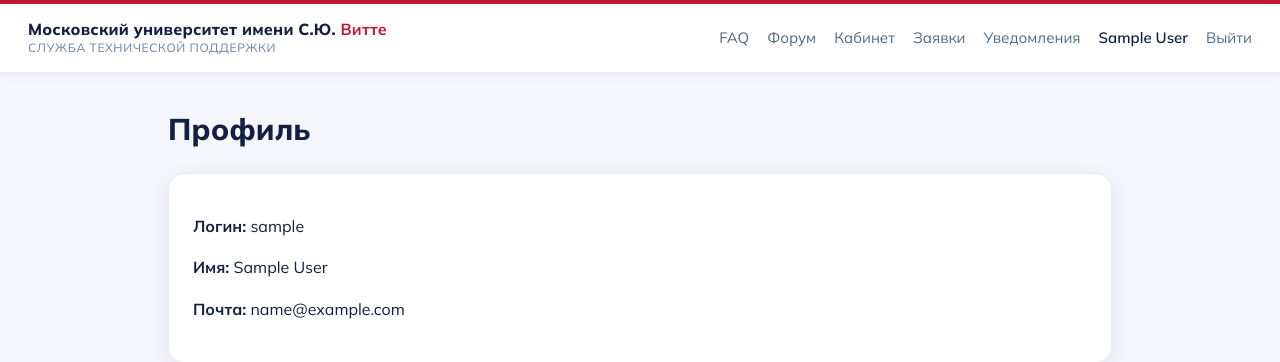
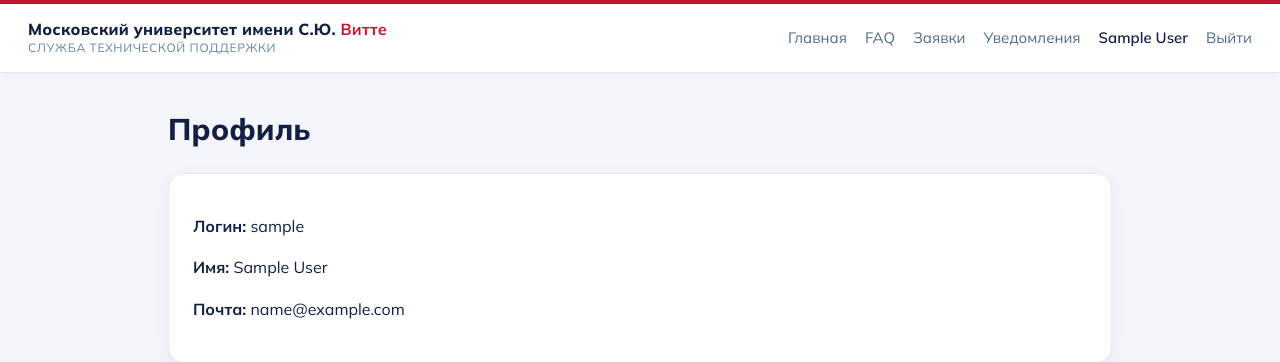
Before and after one commit to Olfm/tech-support-helpdesk, a Django app: page /accounts/profile/ in a window 1280 px wide. Shown: the top 362 px of the page. Run offline with Django 4.2, Linux system fonts and the light colour scheme; the visitor is signed in with stand-in values (Sample User, id 1); data that the repository does not hold is empty.

Commit message:
Меню: убрала Форум и Кабинет, добавила Главную, логотип ведёт на сайт университета

```diff
--- a/templates/base.html
+++ b/templates/base.html
@@ -13,15 +13,14 @@
 <body>
 <div class="topbar"></div>
 <header class="site-header">
-    <a class="brand" href="{% url 'tickets:home' %}">
+    <a class="brand" href="https://www.muiv.ru" target="_blank" rel="noopener">
         <span class="brand-title">Московский университет имени С.Ю.&nbsp;<b>Витте</b></span>
         <span class="brand-sub">Служба технической поддержки</span>
     </a>
     <nav class="nav">
+        <a href="{% url 'tickets:home' %}">Главная</a>
         <a href="{% url 'faq:list' %}">FAQ</a>
-        <a href="{% url 'forum:topic_list' %}">Форум</a>
         {% if user.is_authenticated %}
-            <a href="{% url 'tickets:dashboard' %}">Кабинет</a>
             <a href="{% url 'tickets:ticket_list' %}">Заявки</a>
             <a href="{% url 'tickets:notifications' %}">
                 Уведомления{% if unread_notifications_count %} <span class="badge">{{ unread_notifications_count }}</span>{% endif %}
```
